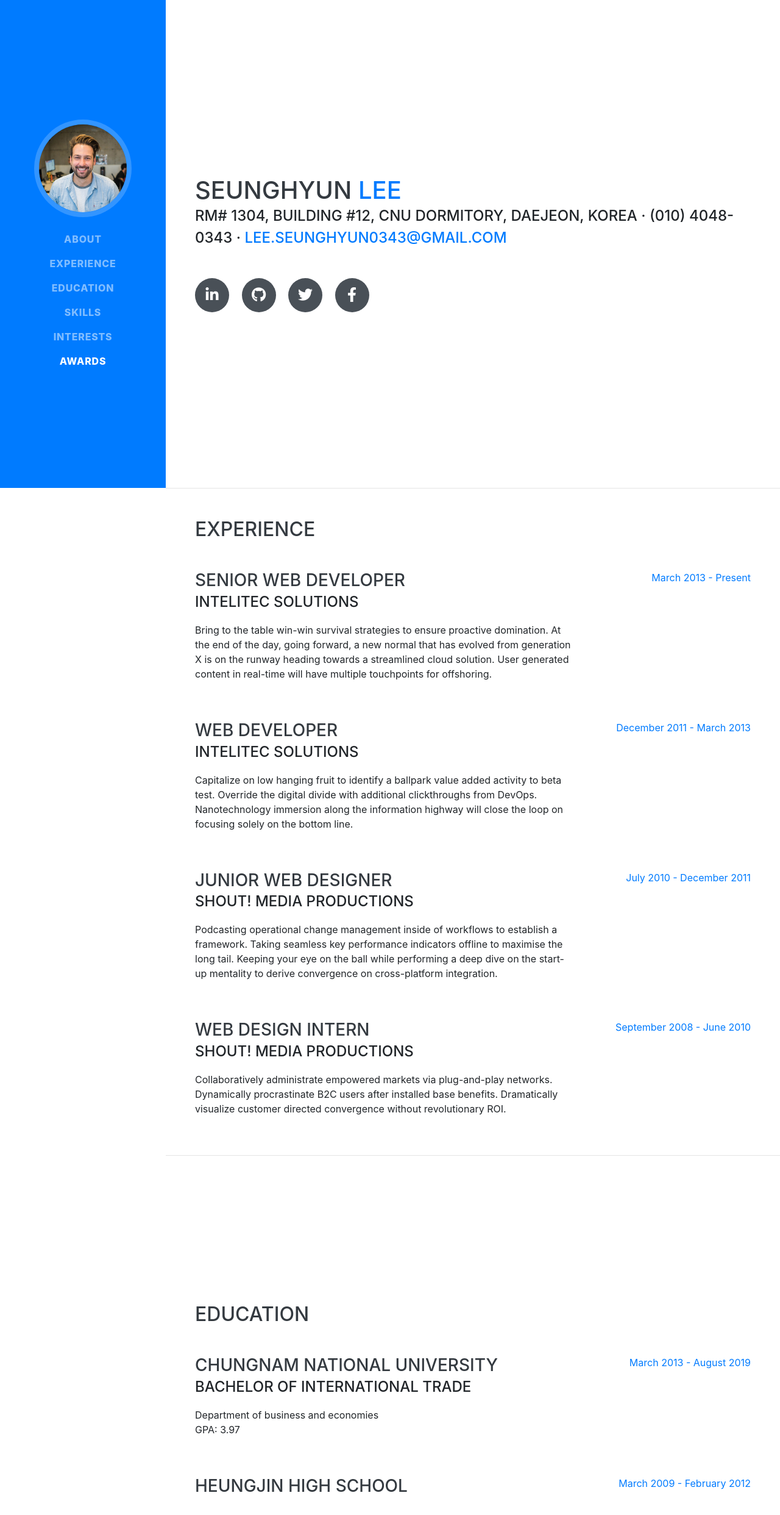
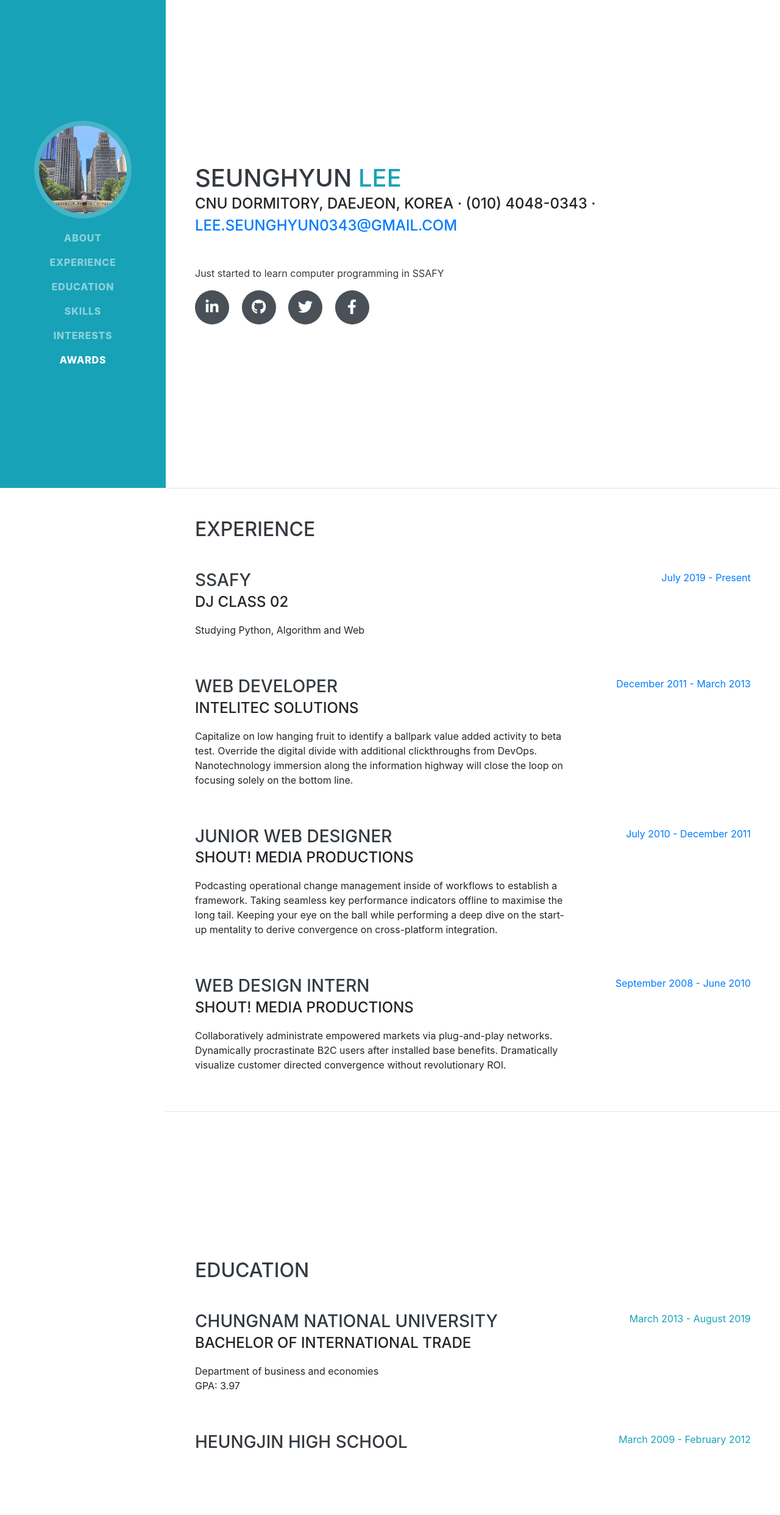
Before and after one commit to ssafydj/ssafydj.github.io, a website with bundled scripts: page index.html in a window 1280 px wide. Shown: the top 2484 px of the page at 61% size. Built offline with nearby package versions, Linux system fonts and the light colour scheme; a web font is replaced by a local one.

Commit message:
20190808

```diff
--- a/index.html
+++ b/index.html
@@ -1,5 +1,5 @@
 <!DOCTYPE html>
-<html lang="en">
+<html lang="ko">
 
 <head>
 
@@ -21,15 +21,19 @@
   <!-- Custom styles for this template -->
   <link href="css/resume.min.css" rel="stylesheet">
 
+
+    <link rel="stylesheet" href="https://cdnjs.cloudflare.com/ajax/libs/animate.css/3.7.2/animate.min.css">
+
+
 </head>
 
 <body id="page-top">
 
-  <nav class="navbar navbar-expand-lg navbar-dark bg-primary fixed-top" id="sideNav">
+  <nav class="navbar navbar-expand-lg navbar-dark bg-info fixed-top" id="sideNav">
     <a class="navbar-brand js-scroll-trigger" href="#page-top">
       <span class="d-block d-lg-none">Seunghyun Lee</span>
       <span class="d-none d-lg-block">
-        <img class="img-fluid img-profile rounded-circle mx-auto mb-2" src="img/profile.jpg" alt="">
+        <img class="img-fluid img-profile rounded-circle mx-auto mb-1" src="img/chicago.jpg" alt="#">
       </span>
     </a>
     <button class="navbar-toggler" type="button" data-toggle="collapse" data-target="#navbarSupportedContent" aria-controls="navbarSupportedContent" aria-expanded="false" aria-label="Toggle navigation">
@@ -64,12 +68,12 @@
     <section class="resume-section p-3 p-lg-5 d-flex align-items-center" id="about">
       <div class="w-100">
         <h1 class="mb-0">Seunghyun
-          <span class="text-primary">Lee</span>
+          <span class="text-info">Lee</span>
         </h1>
-        <div class="subheading mb-5">Rm# 1304, Building #12, CNU Dormitory, Daejeon, Korea · (010) 4048-0343 ·
+        <div class="subheading mb-5">CNU Dormitory, Daejeon, Korea · (010) 4048-0343 ·
           <a href="mailto:name@email.com">lee.seunghyun0343@gmail.com</a>
         </div>
-        <p class="lead mb-5"I have started to learn computer programming in SSAFY class and this is my first project to design my Github page.</p>
+        <p class="text-dark">Just started to learn computer programming in SSAFY</p>
 
 
         <div class="social-icons">
@@ -97,12 +101,12 @@
 
         <div class="resume-item d-flex flex-column flex-md-row justify-content-between mb-5">
           <div class="resume-content">
-            <h3 class="mb-0">Senior Web Developer</h3>
-            <div class="subheading mb-3">Intelitec Solutions</div>
-            <p>Bring to the table win-win survival strategies to ensure proactive domination. At the end of the day, going forward, a new normal that has evolved from generation X is on the runway heading towards a streamlined cloud solution. User generated content in real-time will have multiple touchpoints for offshoring.</p>
+            <h3 class="mb-0">SSAFY</h3>
+            <div class="subheading mb-3">DJ class 02</div>
+            <p>Studying Python, Algorithm and Web</p>
           </div>
           <div class="resume-date text-md-right">
-            <span class="text-primary">March 2013 - Present</span>
+            <span class="text-primary">July 2019 - Present</span>
           </div>
         </div>
 
@@ -157,7 +161,7 @@
             <p>GPA: 3.97</p>
           </div>
           <div class="resume-date text-md-right">
-            <span class="text-primary">March 2013 - August 2019</span>
+            <span class="text-info">March 2013 - August 2019</span>
           </div>
         </div>
 
@@ -167,7 +171,7 @@
 
           </div>
           <div class="resume-date text-md-right">
-            <span class="text-primary">March 2009 - February 2012</span>
+            <span class="text-info">March 2009 - February 2012</span>
           </div>
         </div>
 
@@ -242,9 +246,14 @@
 
     <section class="resume-section p-3 p-lg-5 d-flex align-items-center" id="interests">
       <div class="w-100">
+          <h3 class="animated infinite fliplnX delay-2s"></h1>
         <h2 class="mb-5">Interests</h2>
-        <p>Apart from being a web developer, I enjoy most of my time being outdoors. In the winter, I am an avid skier and novice ice climber. During the warmer months here in Colorado, I enjoy mountain biking, free climbing, and kayaking.</p>
-        <p class="mb-0">When forced indoors, I follow a number of sci-fi and fantasy genre movies and television shows, I am an aspiring chef, and I spend a large amount of my free time exploring the latest technology advancements in the front-end web development world.</p>
+        <h3>Enjoying riding a bicycle <i class="fas fa-biking fa-2x animated infinite rubberBand delay-2s"></i></h3>
+        <h3>Traveling all around the world<i class="fas fa-globe-americas fa-2x animated infinite rollIn delay-2s"></i></h3>
+        <h3>Working hard on improving programming abilites <i class="fas fa-laptop-code fa-2x animated infinite flash delay-2s"></i></h3>
+        <h3>Trying to be a book-lover<i class="fas fa-book fa-2x animated infinite shake delay-2s"></i></h3>
+
+        <p class="mb-0"></p>
       </div>
     </section>
 
```
Also changed, not shown: img/chicago.jpg (added).
